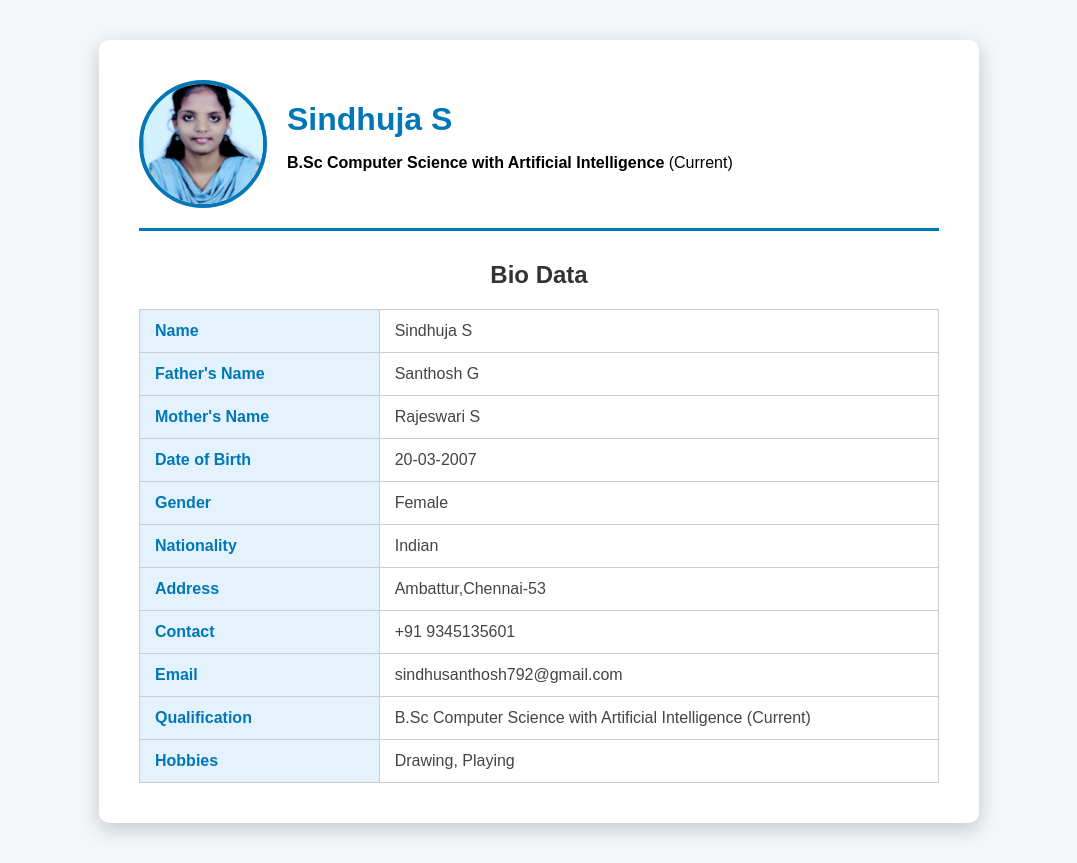
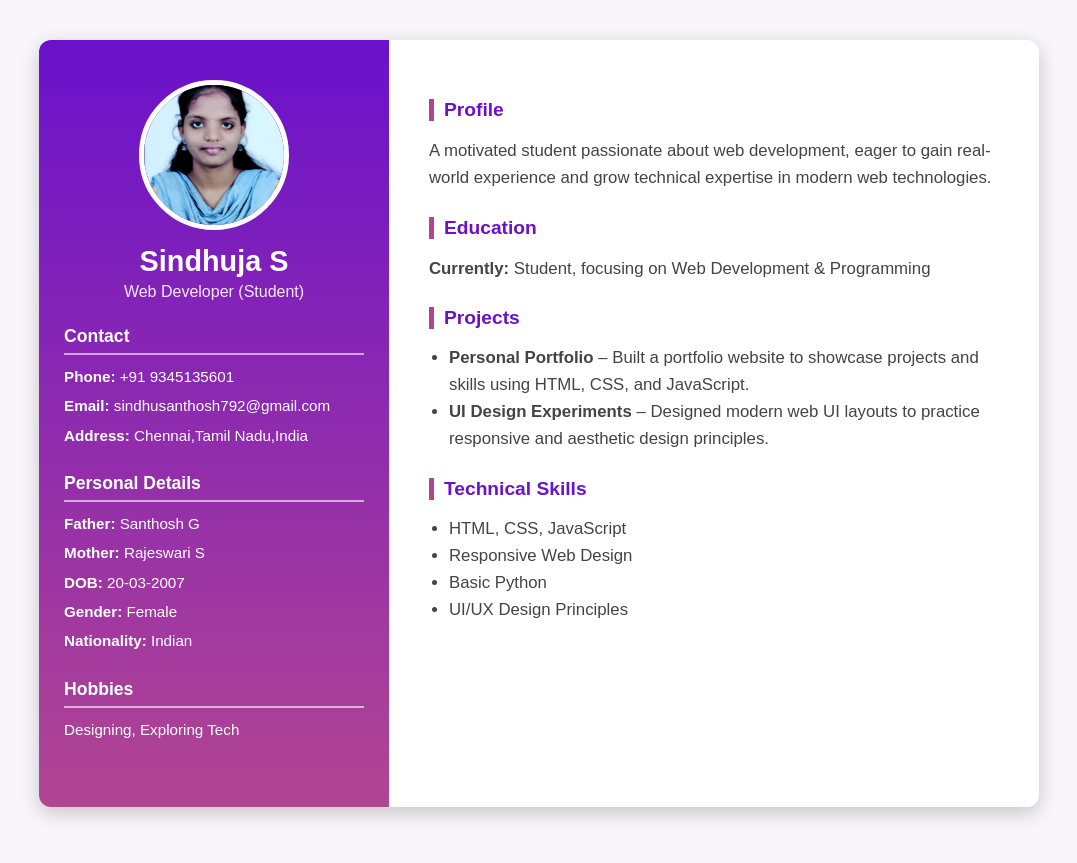
Before and after one commit to Nidesh1219/photo, a plain HTML site: page index.html in a window 1280 px wide. Shown: the whole page, without its empty margins (101-1178 px from the left). Drawn offline with Linux system fonts and the light colour scheme.

Commit message:
Update index.html

```diff
--- a/index.html
+++ b/index.html
@@ -2,102 +2,173 @@
 <html lang="en">
 <head>
   <meta charset="UTF-8">
-  <title>Bio Data</title>
+  <title>Resume - Mohammed Afzal</title>
   <style>
     body {
       font-family: 'Poppins', sans-serif;
-      background: #f4f7fa;
+      background: #f9f6fb;
       margin: 0;
       padding: 40px;
       display: flex;
       justify-content: center;
     }
 
-    .biodata {
+    .resume {
       background: #fff;
-      max-width: 800px;
+      max-width: 1000px;
       width: 100%;
-      padding: 40px;
-      border-radius: 10px;
+      border-radius: 12px;
       box-shadow: 0px 6px 20px rgba(0,0,0,0.2);
+      display: flex;
+      overflow: hidden;
     }
 
-    header {
-      display: flex;
-      align-items: center;
-      border-bottom: 3px solid #0077b6;
-      padding-bottom: 20px;
-      margin-bottom: 30px;
+    /* Sidebar */
+    .sidebar {
+      background: linear-gradient(180deg, #6a11cb, #b24592);
+      color: #fff;
+      width: 300px;
+      padding: 40px 25px;
     }
 
-    header img {
-      width: 120px;
-      height: 120px;
+    .sidebar img {
+      width: 140px;
+      height: 140px;
       border-radius: 50%;
-      margin-right: 20px;
-      border: 4px solid #0077b6;
+      border: 5px solid #fff;
       object-fit: cover;
+      display: block;
+      margin: 0 auto 15px;
     }
 
-    header h1 {
-      margin: 0;
-      font-size: 2em;
-      color: #0077b6;
+    .sidebar h1 {
+      text-align: center;
+      font-size: 1.8em;
+      margin: 10px 0 5px;
     }
 
-    h2 {
+    .sidebar h2 {
       text-align: center;
-      color: #333;
-      margin-bottom: 20px;
+      font-size: 1em;
+      font-weight: normal;
+      opacity: 0.9;
+      margin: 0 0 25px;
     }
 
-    table {
-      width: 100%;
-      border-collapse: collapse;
+    .sidebar section {
+      margin-bottom: 25px;
     }
 
-    td {
-      padding: 12px 15px;
-      border: 1px solid #ccc;
-      font-size: 1em;
-      color: #444;
+    .sidebar h3 {
+      border-bottom: 2px solid rgba(255,255,255,0.6);
+      padding-bottom: 6px;
+      margin-bottom: 10px;
+      font-size: 1.1em;
     }
 
-    td:first-child {
-      font-weight: bold;
-      background: #e3f2fd;
-      width: 30%;
-      color: #0077b6;
+    .sidebar p,
+    .sidebar li {
+      font-size: 0.95em;
+      line-height: 1.6;
+      margin: 5px 0;
+    }
+
+    .sidebar ul {
+      padding-left: 20px;
+      margin: 0;
+    }
+
+    /* Main Content */
+    .main {
+      flex: 1;
+      padding: 40px;
+    }
+
+    .main section {
+      margin-bottom: 25px;
+    }
+
+    .main h3 {
+      color: #6a11cb;
+      margin-bottom: 10px;
+      border-left: 5px solid #b24592;
+      padding-left: 10px;
+      font-size: 1.2em;
+    }
+
+    .main p, .main li {
+      color: #444;
+      line-height: 1.6;
+      font-size: 1.05em;
+    }
+
+    .main ul {
+      padding-left: 20px;
     }
   </style>
 </head>
 <body>
 
-  <div class="biodata">
-    <!-- Header -->
-    <header>
-      <img src="photo.jpg" alt="Photo">
-      <div>
-        <h1>Sindhuja S</h1>
-        <p><b>B.Sc Computer Science with Artificial Intelligence</b> (Current)</p>
-      </div>
-    </header>
+  <div class="resume">
 
-    <h2>Bio Data</h2>
+    <!-- Sidebar -->
+    <div class="sidebar">
+      <img src="photo.jpg" alt="nidhesh S">
+      <h1>Sindhuja S</h1>
+      <h2>Web Developer (Student)</h2>
 
-    <table>
-      <tr><td>Name</td><td>Sindhuja S</td></tr>
-      <tr><td>Father's Name</td><td>Santhosh G</td></tr>
-      <tr><td>Mother's Name</td><td>Rajeswari S</td></tr>
-      <tr><td>Date of Birth</td><td>20-03-2007</td></tr>
-      <tr><td>Gender</td><td>Female</td></tr>
-      <tr><td>Nationality</td><td>Indian</td></tr>
-      <tr><td>Address</td><td>Ambattur,Chennai-53</td></tr>
-      <tr><td>Contact</td><td>+91 9345135601</td></tr>
-      <tr><td>Email</td><td>sindhusanthosh792@gmail.com</td></tr>
-      <tr><td>Qualification</td><td>B.Sc Computer Science with Artificial Intelligence (Current)</td></tr>
-      <tr><td>Hobbies</td><td>Drawing, Playing</td></tr>
-    </table>
+      <section>
+        <h3>Contact</h3>
+        <p><b>Phone:</b> +91 9345135601</p>
+        <p><b>Email:</b> sindhusanthosh792@gmail.com</p>
+        <p><b>Address:</b> Chennai,Tamil Nadu,India</p>
+      </section>
+
+      <section>
+        <h3>Personal Details</h3>
+        <p><b>Father:</b> Santhosh G</p>
+        <p><b>Mother:</b> Rajeswari S</p>
+        <p><b>DOB:</b> 20-03-2007</p>
+        <p><b>Gender:</b> Female</p>
+        <p><b>Nationality:</b> Indian</p>
+      </section>
+
+      <section>
+        <h3>Hobbies</h3>
+        <p> Designing, Exploring Tech</p>
+      </section>
+    </div>
+
+    <!-- Main Content -->
+    <div class="main">
+      <section>
+        <h3>Profile</h3>
+        <p>A motivated student passionate about web development, eager to gain real-world experience and grow technical expertise in modern web technologies.</p>
+      </section>
+
+      <section>
+        <h3>Education</h3>
+        <p><b>Currently:</b> Student, focusing on Web Development & Programming</p>
+      </section>
+
+      <section>
+        <h3>Projects</h3>
+        <ul>
+          <li><b>Personal Portfolio</b> – Built a portfolio website to showcase projects and skills using HTML, CSS, and JavaScript.</li>
+          <li><b>UI Design Experiments</b> – Designed modern web UI layouts to practice responsive and aesthetic design principles.</li>
+        </ul>
+      </section>
+
+      <section>
+        <h3>Technical Skills</h3>
+        <ul>
+          <li>HTML, CSS, JavaScript</li>
+          <li>Responsive Web Design</li>
+          <li>Basic Python</li>
+          <li>UI/UX Design Principles</li>
+        </ul>
+      </section>
+    </div>
   </div>
 
 </body>
```
